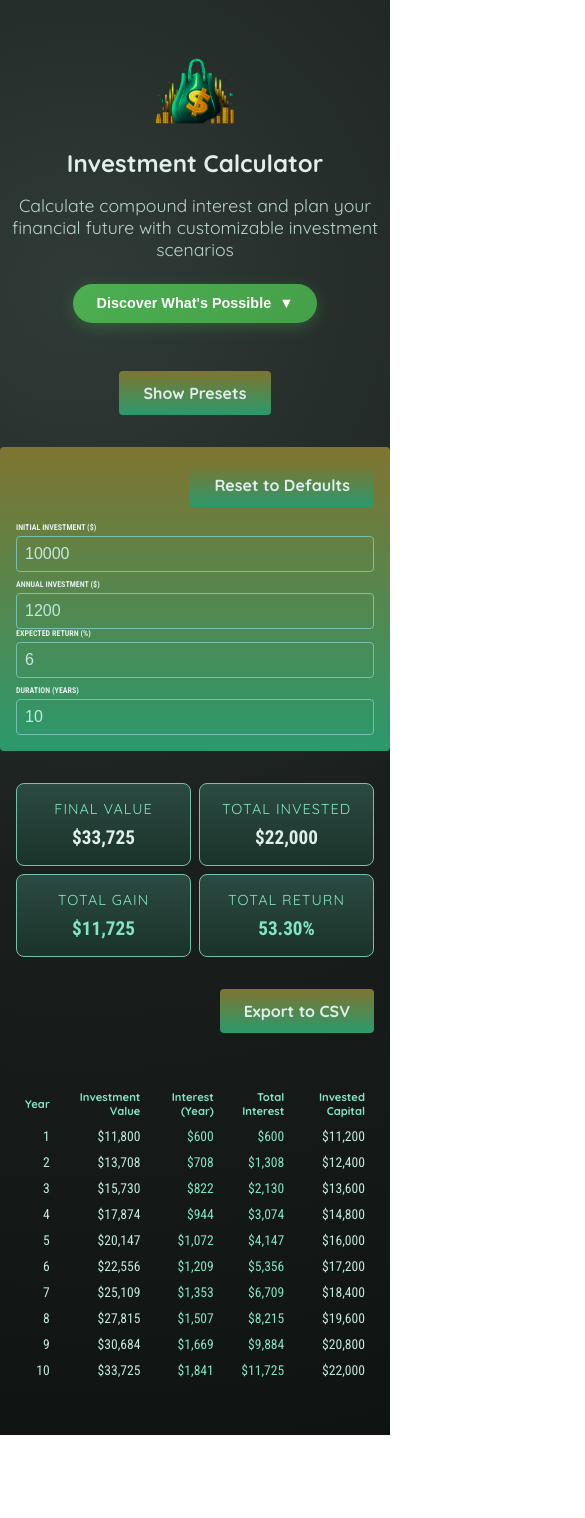
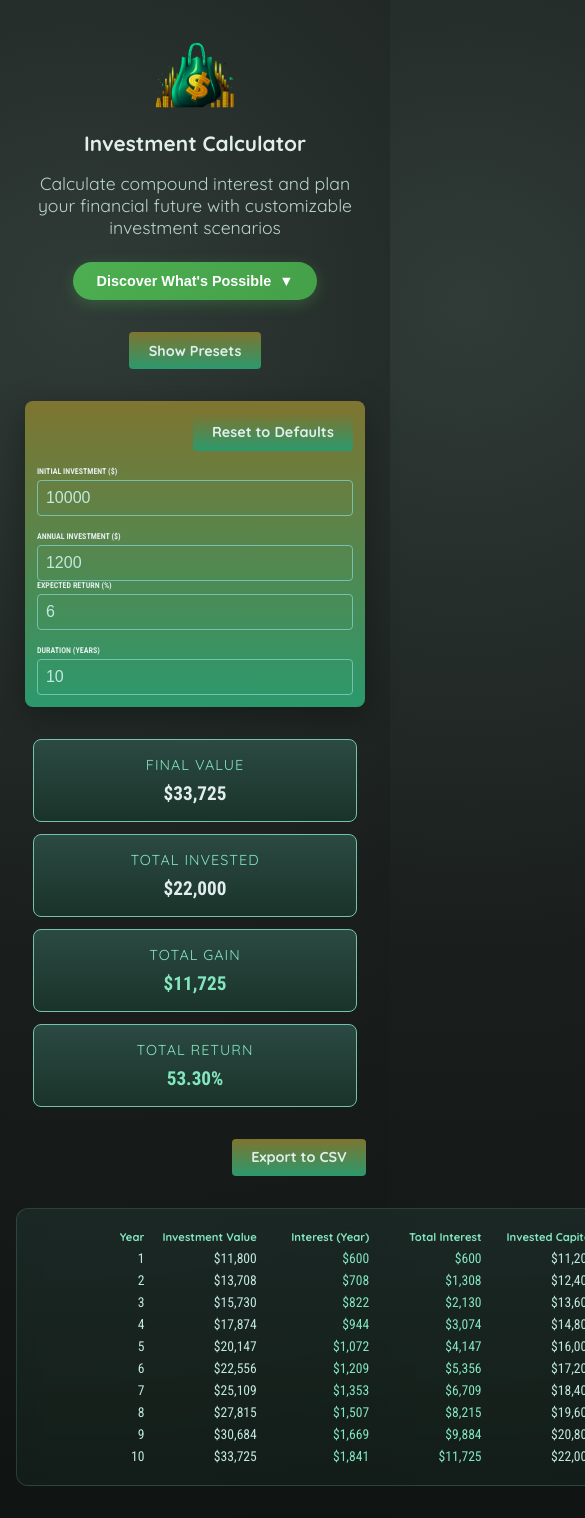
Before and after one commit to BitLogicForge/investmentCalc, a React (Vite) app: page / in a window 390 px wide. Shown: the top 1518 px of the page, 585 px wide, since content can reach past the window. Before the commit the page ends 1435 px from the top, so only its background shows below. Built offline with nearby package versions, Linux system fonts and the light colour scheme.

Commit message:
Enhance layout and responsiveness in CSS, update styles for header, user input, results, and summary cards

```diff
--- a/src/index.css
+++ b/src/index.css
@@ -17,6 +17,7 @@ body {
   );
   color: #e1eeeb;
   min-height: 100vh;
+  padding: 0 1rem;
 }
 
 html {
@@ -26,6 +27,8 @@ html {
 #header {
   text-align: center;
   margin: 3rem auto;
+  max-width: 90rem;
+  padding: 0 1rem;
 }
 
 #header img {
@@ -41,17 +44,19 @@ html {
 }
 
 #user-input {
-  padding: 1rem;
-  max-width: 30rem;
+  padding: 1.5rem;
+  max-width: 50rem;
   margin: 2rem auto;
-  border-radius: 4px;
+  border-radius: 8px;
   background: linear-gradient(180deg, #7e7530, #2b996d);
+  box-shadow: 0 8px 32px rgba(0, 0, 0, 0.3);
 }
 
 .input-group {
-  display: flex;
-  justify-content: space-evenly;
-  gap: 1.5rem;
+  display: grid;
+  grid-template-columns: repeat(auto-fit, minmax(200px, 1fr));
+  gap: 2rem;
+  align-items: end;
 }
 
 #user-input label {
@@ -74,12 +79,24 @@ html {
 }
 
 #result {
-  max-width: 50rem;
+  max-width: 80rem;
   margin: 2rem auto;
-  padding: 1rem;
+  padding: 1.5rem;
   table-layout: fixed;
   border-spacing: 1rem;
   text-align: right;
+  width: 95%;
+  background: linear-gradient(180deg, rgba(43, 74, 66, 0.3), rgba(26, 51, 42, 0.3));
+  border-radius: 12px;
+  backdrop-filter: blur(10px);
+  border: 1px solid rgba(118, 192, 174, 0.2);
+  min-width: 600px; /* Ensures table doesn't get too cramped */
+}
+
+.table-wrapper {
+  overflow-x: auto;
+  margin: 0 auto;
+  max-width: 100%;
 }
 
 #result thead {
@@ -203,6 +220,21 @@ html {
   font-size: 1.1rem;
 }
 
+/* Button Group Styles */
+.btn-group {
+  display: flex;
+  gap: 1rem;
+  justify-content: center;
+  flex-wrap: wrap;
+  margin: 1rem 0;
+}
+
+@media (min-width: 768px) {
+  .btn-group {
+    justify-content: flex-end;
+  }
+}
+
 /* Input Field Styles */
 .input-field {
   display: flex;
@@ -274,10 +306,10 @@ html {
 /* Summary Cards */
 .summary-cards {
   display: grid;
-  grid-template-columns: repeat(auto-fit, minmax(200px, 1fr));
-  gap: 1rem;
+  grid-template-columns: repeat(auto-fit, minmax(220px, 1fr));
+  gap: 1.5rem;
   margin: 2rem auto;
-  max-width: 50rem;
+  max-width: 80rem;
   padding: 0 1rem;
 }
 
@@ -343,7 +375,7 @@ html {
   display: flex;
   justify-content: flex-end;
   margin: 1rem auto;
-  max-width: 50rem;
+  max-width: 80rem;
   padding: 0 1rem;
 }
 
@@ -432,10 +464,110 @@ html {
 }
 
 /* Responsive Design */
-@media (max-width: 768px) {
+
+/* Large Desktop (1200px and up) */
+@media (min-width: 1200px) {
+  #header {
+    margin: 4rem auto;
+  }
+
+  #user-input {
+    max-width: 60rem;
+    padding: 2rem;
+  }
+
+  .input-group {
+    grid-template-columns: repeat(4, 1fr);
+    gap: 2.5rem;
+  }
+
+  #result {
+    max-width: 90rem;
+    padding: 2rem;
+  }
+
   .summary-cards {
-    grid-template-columns: repeat(auto-fit, minmax(150px, 1fr));
-    gap: 0.5rem;
+    max-width: 90rem;
+    grid-template-columns: repeat(4, 1fr);
+    gap: 2rem;
+  }
+
+  .presets-grid {
+    grid-template-columns: repeat(3, 1fr);
+    gap: 2.5rem;
+  }
+}
+
+/* Desktop (992px to 1199px) */
+@media (min-width: 992px) and (max-width: 1199px) {
+  .input-group {
+    grid-template-columns: repeat(2, 1fr);
+    gap: 2rem;
+  }
+
+  .summary-cards {
+    grid-template-columns: repeat(3, 1fr);
+  }
+}
+
+/* Tablet (768px to 991px) */
+@media (min-width: 768px) and (max-width: 991px) {
+  #user-input {
+    max-width: 45rem;
+    padding: 1.5rem;
+  }
+
+  .input-group {
+    grid-template-columns: repeat(2, 1fr);
+    gap: 1.5rem;
+  }
+
+  #result {
+    max-width: 70rem;
+    font-size: 0.9rem;
+  }
+
+  .summary-cards {
+    grid-template-columns: repeat(2, 1fr);
+    max-width: 70rem;
+  }
+
+  .presets-grid {
+    grid-template-columns: repeat(2, 1fr);
+    gap: 1.5rem;
+  }
+}
+
+/* Mobile (up to 767px) */
+@media (max-width: 767px) {
+  #header {
+    margin: 2rem auto;
+    padding: 0 1rem;
+  }
+
+  #user-input {
+    max-width: 95%;
+    margin: 1rem auto;
+    padding: 1rem;
+  }
+
+  .input-group {
+    grid-template-columns: 1fr;
+    gap: 1rem;
+  }
+
+  #result {
+    max-width: 95%;
+    font-size: 0.75rem;
+    border-spacing: 0.5rem;
+    padding: 1rem;
+    overflow-x: auto;
+  }
+
+  .summary-cards {
+    grid-template-columns: repeat(auto-fit, minmax(140px, 1fr));
+    gap: 1rem;
+    max-width: 95%;
   }
 
   .summary-card {
@@ -446,144 +578,98 @@ html {
     font-size: 1.2rem;
   }
 
-  #result {
-    font-size: 0.75rem;
-    border-spacing: 0.5rem;
-  }
-
-  .input-group {
-    flex-direction: column;
-    gap: 0.5rem;
-  }
-
-  .summary-card:hover,
-  .preset-card:hover {
+  .preset-card:hover,
+  .summary-card:hover {
     transform: scale(1.02);
   }
 
   #result tbody tr:hover {
     transform: none;
   }
+
+  .presets-grid {
+    grid-template-columns: 1fr;
+    gap: 1rem;
+  }
+
+  #presets {
+    max-width: 95%;
+    padding: 1rem;
+  }
+
+  .table-controls,
+  .summary-cards {
+    padding: 0 0.5rem;
+  }
+}
+
+/* Extra small mobile (up to 480px) */
+@media (max-width: 480px) {
+  #header h1 {
+    font-size: 1.3rem;
+  }
+
+  #user-input {
+    margin: 0.5rem auto;
+    padding: 0.75rem;
+  }
+
+  .summary-cards {
+    grid-template-columns: 1fr;
+    gap: 0.75rem;
+  }
+
+  #result {
+    font-size: 0.7rem;
+    border-spacing: 0.25rem;
+  }
+
+  .btn-medium {
+    padding: 0.6rem 1.2rem;
+    font-size: 0.9rem;
+  }
+}
+
+/* Main Container */
+.app-container {
+  max-width: 100%;
+  margin: 0 auto;
+  padding: 0 1rem;
+}
+
+main {
+  max-width: 90rem;
+  margin: 0 auto;
+  width: 100%;
 }
 
 /* App Controls */
 .app-controls {
   text-align: center;
-  margin: 1rem 0;
+  margin: 2rem auto;
+  max-width: 90rem;
+  padding: 0 1rem;
 }
 
-.toggle-presets-btn {
-  background: linear-gradient(180deg, #7e7530, #2b996d);
-  color: #e1eeeb;
-  border: none;
-  padding: 0.75rem 1.5rem;
-  border-radius: 4px;
-  font-weight: bold;
-  cursor: pointer;
-  transition: all 0.3s ease;
+/* Improved spacing for larger screens */
+@media (min-width: 1400px) {
+  body {
+    padding: 0 2rem;
   }
 
-.toggle-presets-btn:hover {
-  background: linear-gradient(180deg, #2b996d, #7e7530);
-  transform: translateY(-1px);
+  #header {
+    margin: 5rem auto;
   }
 
-/* Presets Section */
-#presets {
-  max-width: 60rem;
-  margin: 2rem auto;
-  padding: 1rem;
+  #user-input {
+    max-width: 70rem;
   }
 
-#presets h2 {
-  text-align: center;
-  color: #83e6c0;
-  margin-bottom: 2rem;
-  font-size: 1.5rem;
+  #result {
+    max-width: 100rem;
   }
 
-.presets-grid {
-  display: grid;
-  grid-template-columns: repeat(auto-fit, minmax(250px, 1fr));
-  gap: 1.5rem;
+  .summary-cards {
+    max-width: 100rem;
   }
-
-.preset-card {
-  background: linear-gradient(180deg, #2b4a42, #1a332a);
-  padding: 1.5rem;
-  border-radius: 8px;
-  border: 1px solid #76c0ae;
-  transition: transform 0.3s ease, box-shadow 0.3s ease;
-  position: relative;
-  overflow: hidden;
 }
-
-.preset-card::before {
-  content: "";
-  position: absolute;
-  top: -50%;
-  left: -50%;
-  width: 200%;
-  height: 200%;
-  background: linear-gradient(
-    45deg,
-    transparent,
-    rgba(131, 230, 192, 0.1),
-    transparent
-  );
-  transform: rotate(45deg);
-  transition: transform 0.5s;
-  opacity: 0;
-}
-
-.preset-card:hover::before {
-  opacity: 1;
-  transform: rotate(45deg) translate(50%, 50%);
-}
-
-.preset-card:hover {
-  transform: translateY(-2px);
-  box-shadow: 0 4px 12px rgba(118, 192, 174, 0.3);
-}
-
-.preset-card h3 {
-  margin: 0 0 0.5rem 0;
-  color: #83e6c0;
-  font-size: 1.2rem;
-}
-
-.preset-description {
-  margin: 0 0 1rem 0;
-  color: #c2e9e0;
-  font-style: italic;
-  font-size: 0.9rem;
-}
-
-.preset-details {
-  margin: 1rem 0;
-}
-
-.preset-details p {
-  margin: 0.25rem 0;
-  font-size: 0.85rem;
-  color: #c2e9e0;
-  font-family: "Roboto Condensed", sans-serif;
-}
-
-.apply-preset-btn {
-  width: 100%;
-  background: linear-gradient(180deg, #83e6c0, #76c0ae);
-  color: #1a1f1d;
-  border: none;
-  padding: 0.75rem;
-  border-radius: 4px;
-  font-weight: bold;
-  cursor: pointer;
-  transition: all 0.3s ease;
-  margin-top: 1rem;
-}
-
-.apply-preset-btn:hover {
-  background: linear-gradient(180deg, #76c0ae, #83e6c0);
-  transform: translateY(-1px);
-}
```
Lines whose indentation alone changed are shown as unchanged.
